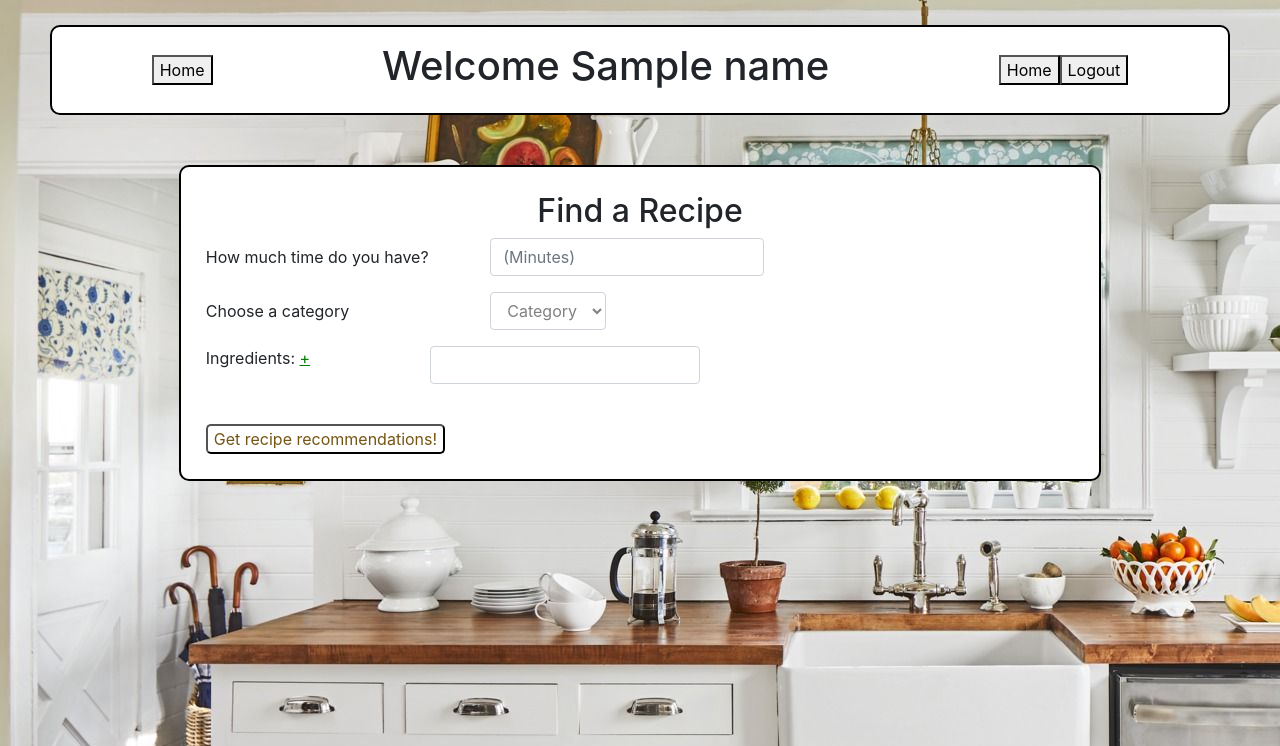
After one commit to simonvantulder/UseMyLeftovers, a Django app: template main_app/templates/test_form.html in a window 1280 px wide. The commit adds this page. Shown: the top 746 px of the page. Run offline with Django 3.2, Linux system fonts and the light colour scheme; the template is opened without the code that fills it: most values are stand-ins (such as "Sample title", 1, 10 or a date in 2020); some libraries are stand-ins or nearby versions.

Commit message:
styling and jquery for form

```diff
--- a/main_app/static/css/style .css
+++ b/main_app/static/css/style .css
@@ -58,3 +58,27 @@ body h1 {
     align-items: center;
     flex-direction: column;
 }
+
+#addButton {
+    cursor: pointer;
+}
+
+select:required:invalid {
+    color: gray;
+}
+
+.recipeButton {
+    border-radius: 5px;
+    background-color: white;
+    color: #755514;
+    cursor: pointer;
+}
+
+.add {
+    text-decoration: underline;
+    color: green
+}
+
+.find {
+    text-align: center;
+}
--- /dev/null
+++ b/main_app/templates/test_form.html
@@ -0,0 +1,88 @@
+<!DOCTYPE html>
+<html lang="en">
+<head>
+    <meta charset="UTF-8">
+    <meta http-equiv="X-UA-Compatible" content="IE=edge">
+    <meta name="viewport" content="width=device-width, initial-scale=1.0">
+    <link rel="stylesheet" href="https://maxcdn.bootstrapcdn.com/bootstrap/4.0.0/css/bootstrap.min.css" integrity="sha384-Gn5384xqQ1aoWXA+058RXPxPg6fy4IWvTNh0E263XmFcJlSAwiGgFAW/dAiS6JXm" crossorigin="anonymous">
+    <link rel="stylesheet" href="/Users/matthewpaxton/Desktop/Python/django/django_project/dinner_planner/main_app/static/css/style .css">
+    <script src='https://ajax.googleapis.com/ajax/libs/jquery/3.4.1/jquery.min.js'></script>
+    <title>Document</title>
+</head>
+<body>
+
+        <header>
+            <button>Home</button>
+            <h1>Welcome {{ name }}</h1>
+            <span><button>Home</button><button>Logout</button></span>
+        </header>
+    <div class="addSection">
+        <div  class="addFood">
+            <h2 class="find">Find a Recipe</h2>
+            <form action="/find_dinner" method="POST">
+                {%csrf_token%}
+
+                <div class="form-group row"> <!-- input of desired total time in minutes-->
+                    <label class="col-sm-4 col-form-label" for="time">How much time do you have?</label>
+                    <div>
+                        <input class="form-control" placeholder="(Minutes)" type="number" name="time" step='10' >
+                    </div>
+                </div>
+
+                <div class="form-group row"> <!-- input first ingredient currently required-->
+                    <label class="col-sm-4 col-form-label" for="ingred1">Choose a category</label>
+                    <div>
+                        <select required class="form-control" type="text" name="ingred1">
+                            <option class="form-control" disabled selected value="">Category</option>
+                            <option value=""></option>
+                        </select>
+                    </div>
+                </div>
+
+                <fieldset class="form-group">
+                    <div id="ingredients" class="row">
+                        <legend class="col-form-label col-sm-3 pt-0"> Ingredients: <span class="add">+ </span></legend>
+                        <div class="col-sm-4">
+                                <div class="ingredient" id="div_1">
+                                    <input id="addItem" class="form-control" type="text" name="ingredient"><br>
+                                </div>
+                        </div>
+                    </div>
+                </fieldset>
+
+                <button class="recipeButton">Get recipe recommendations!</button>
+            </form>
+        <div>
+    </div>
+    <script>
+        $(document).ready(function() {
+
+            $('.add').click(function(){
+                var ingredient_sum = $('.ingredient').length;
+                var lastid = $(".ingredient:last").attr("id");
+                var split_id = lastid.split("_");
+                var nextindex = Number(split_id[1]) + 1;
+                var max = 5;
+                if(ingredient_sum < max){
+                    $(".ingredient:last").after("<div class='ingredient' id='div_"+ nextindex +"'></div><br>");
+                    $("#div_" + nextindex).append("<input type='text' class='form-control' name='ingredient' id='txt_"+ nextindex +"'>&nbsp;<span id='remove_" + nextindex + "' class='remove'> Delete </span>");
+                }
+            });
+
+            $('.remove').css('cursor', 'pointer');
+
+            $('#ingredients').on('click','.remove',function(){
+                var id = this.id;
+                var split_id = id.split("_");
+                var deleteindex = split_id[1];
+                $("#div_" + deleteindex).remove();
+            });
+
+
+            $('.add').css('cursor', 'pointer');
+
+
+        });
+    </script>
+</body>
+</html>
```
Also changed, not shown: main_app/templates/add_ingredient.html (+6 -5 lines), main_app/static/js/script.js (added).
